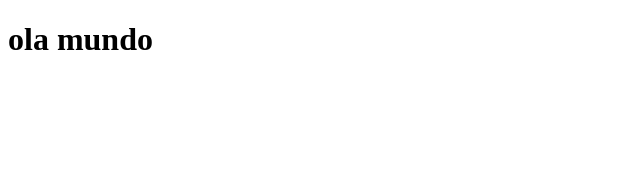
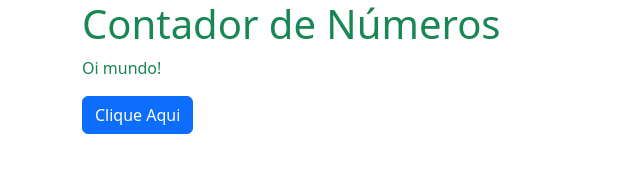
Before and after one commit to caio089/caio-testes, a plain HTML site: page site exemplo/index.html in a window 1280 px wide. Shown: the whole page, without its empty margins (0-640 px from the left). Drawn offline with nearby package versions, Linux system fonts and the light colour scheme.

Commit message:
Update index.html

```diff
--- a/site exemplo/index.html
+++ b/site exemplo/index.html
@@ -1,11 +1,30 @@
 <!DOCTYPE html>
-<html lang="pt-brt">
+<html lang="pt-br">
   <head>
     <meta charset="UTF-8" />
     <meta name="viewport" content="width=device-width, initial-scale=1.0" />
-    <title>meu primeiro site com git</title>
+    <title>Meu primeiro site com Git</title>
+
+    <!-- Link para o Bootstrap CSS sem integridade -->
+    <link
+      href="https://cdn.jsdelivr.net/npm/bootstrap@5.3.6/dist/css/bootstrap.min.css"
+      rel="stylesheet"
+    />
   </head>
   <body>
-    <h1>ola mundo</h1>
+    <div class="container">
+      <h1 class="text-success">Contador de Números</h1>
+      <p class="text-success">Oi mundo!</p>
+      <button class="btn btn-primary" onclick="clicar()" id="cliquei">
+        Clique Aqui
+      </button>
+    </div>
   </body>
+
+  <script>
+    function clicar() {
+      var c = document.getElementById("cliquei");
+      c.innerHTML = "oi mundo";
+    }
+  </script>
 </html>
```
